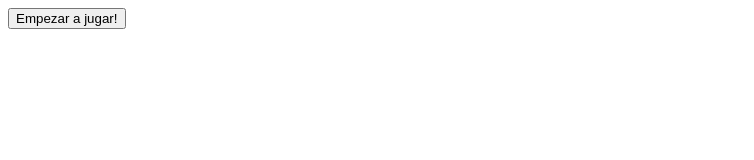
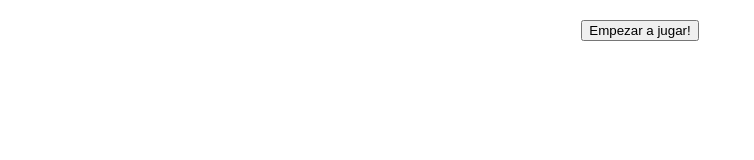
Before and after one commit to Coquimbo771/Examen1, a plain HTML site: page index.html in a window 1280 px wide. Shown: the whole page, without its empty margins (0-754 px from the left). Drawn offline with Linux system fonts and the light colour scheme.

Commit message:
Terminado

```diff
--- a/index.html
+++ b/index.html
@@ -3,6 +3,7 @@
 <head>
     <meta charset="UTF-8">
     <meta name="viewport" content="width=device-width, initial-scale=1.0">
+    <link rel="stylesheet" href="./style.css">
     <title>Examen</title>
 </head>
 <body>
--- /dev/null
+++ b/style.css
@@ -0,0 +1,11 @@
+.body {
+    background-color: black;
+}
+.gameboard {
+    display: flex;
+    align-items: center;
+    justify-content: center;
+    border-color: blue;
+    margin: 20px;
+    height: auto;
+}
```
